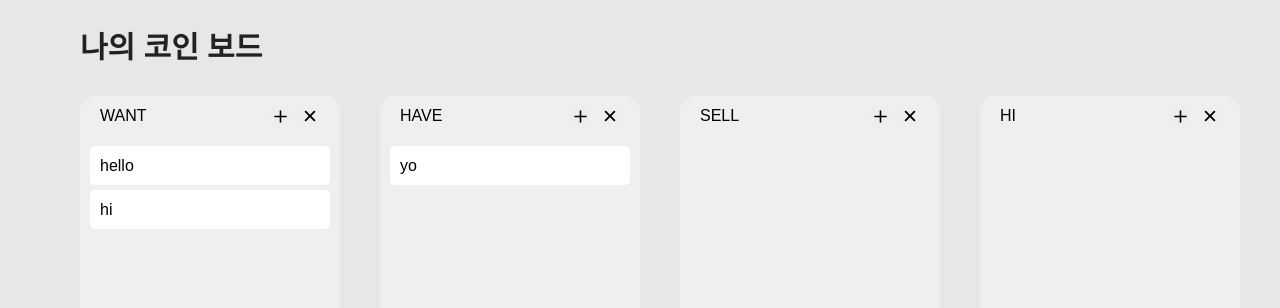
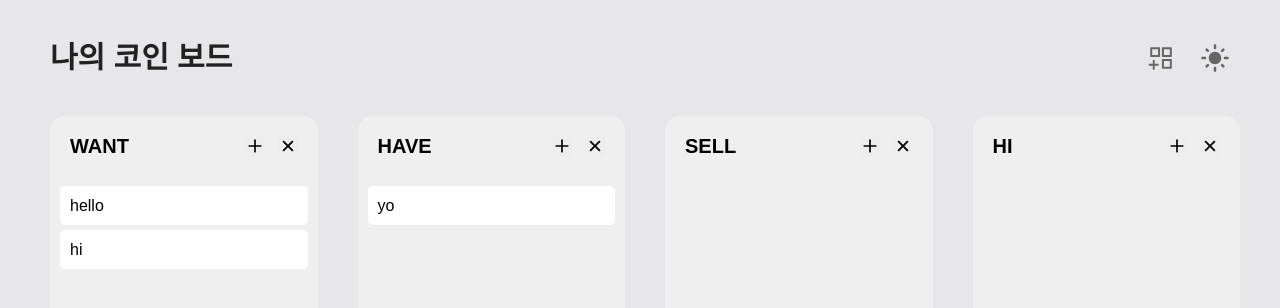
Before and after one commit to wjstjdus96/Coin-Tracker, a React (Create React App) app: page /board in a window 1280 px wide. Shown: the top 308 px of the page. Built offline with nearby package versions, Linux system fonts and the light colour scheme.

Commit message:
fix: 버튼 활성화

```diff
--- a/src/atoms.ts
+++ b/src/atoms.ts
@@ -39,3 +39,13 @@ export const trashBinState = atom<boolean>({
   key: "trash",
   default: false,
 });
+
+export const darkState = atom<boolean>({
+  key: "dark",
+  default: false,
+});
+
+export const boardModalState = atom<boolean>({
+  key: "boardModal",
+  default: false,
+});
--- /dev/null
+++ b/src/routes/Board/AddBoard.tsx
@@ -0,0 +1,46 @@
+import { SetterOrUpdater, useRecoilState } from "recoil";
+import { boardModalState } from "../../atoms";
+import styled from "styled-components";
+import { IoClose } from "react-icons/io5";
+
+interface IAddBoardProps {
+  setModalOpen: SetterOrUpdater<boolean>;
+}
+
+const Wrapper = styled.div`
+  width: 300px;
+  height: 200px;
+  z-index: 999;
+  position: absolute;
+  top: 50%;
+  left: 50%;
+  transform: translate(-50%, -50%);
+  background-color: lightgray;
+  border: 1px solid black;
+  border-radius: 8px;
+`;
+
+const Button = styled.div`
+  cursor: pointer;
+  position: absolute;
+  right: 10px;
+  top: 10px;
+`;
+
+function AddBoard(setModalOpen: IAddBoardProps) {
+  const [boardModal, setBoardModal] = useRecoilState(boardModalState);
+
+  const closeModal = () => {
+    setBoardModal(false);
+  };
+
+  return (
+    <Wrapper>
+      <Button onClick={closeModal}>
+        <IoClose />
+      </Button>
+    </Wrapper>
+  );
+}
+
+export default AddBoard;
--- a/src/routes/Board/Board.tsx
+++ b/src/routes/Board/Board.tsx
@@ -1,11 +1,12 @@
 import React from "react";
 import styled from "styled-components";
 import { Droppable, Draggable } from "react-beautiful-dnd";
-import { ICoin } from "../../atoms";
+import { boardState, coinState, ICoin } from "../../atoms";
 import Card from "./Card";
 import { FaRegPlusSquare, FaRegWindowClose } from "react-icons/fa";
 import { IoClose } from "react-icons/io5";
 import { TbPlus } from "react-icons/tb";
+import { useRecoilState } from "recoil";
 
 const Wrapper = styled.div<IWrapper>`
   background-color: ${(props) => props.theme.boardColor};
@@ -25,19 +26,21 @@ const BoardHeader = styled.div`
   display: flex;
   align-items: center;
   justify-content: space-between;
-
   margin-bottom: 10px;
+  height: 40px;
 `;
 
 const BoardTitle = styled.h2`
   padding-left: 20px;
-  font-weight: 500;
+  font-weight: 700;
+  font-size: 20px;
 `;
 
 const ButtonWrapper = styled.div`
-  width: 70px;
   display: flex;
-  justify-content: space-between;
+  align-items: center;
+  justify-content: center;
+  gap: 0.8rem;
   padding-right: 20px;
 `;
 
@@ -49,6 +52,7 @@ const Button = styled.div`
   align-items: center;
   background-color: ${(props) => props.theme.buttonColor};
   border-radius: 20%;
+  cursor: pointer;
 `;
 
 const Area = styled.div<IArea>`
@@ -79,6 +83,18 @@ interface IBoardProps {
 }
 
 function Board({ boardId, coins, index }: IBoardProps) {
+  const [boards, setBoards] = useRecoilState(boardState);
+  const [cards, setCards] = useRecoilState(coinState);
+  const AddCard = () => {};
+  const DeleteBoard = () => {
+    setBoards((allBoards) => {
+      const boardsCopy = [...allBoards];
+      const boardIndex = boardsCopy.findIndex((item) => item == boardId);
+      boardsCopy.splice(boardIndex, 1);
+      return boardsCopy;
+    });
+  };
+
   return (
     <Draggable draggableId={boardId} index={index} key={boardId}>
       {(provided, snapshot) => (
@@ -91,10 +107,10 @@ function Board({ boardId, coins, index }: IBoardProps) {
           <BoardHeader>
             <BoardTitle>{boardId}</BoardTitle>
             <ButtonWrapper>
-              <Button>
-                <TbPlus size="19" />
+              <Button onClick={AddCard}>
+                <TbPlus size="20" />
               </Button>
-              <Button>
+              <Button onClick={DeleteBoard}>
                 <IoClose size="20" />
               </Button>
             </ButtonWrapper>
--- a/src/routes/Board/BoardList.tsx
+++ b/src/routes/Board/BoardList.tsx
@@ -7,23 +7,35 @@ import {
 } from "react-beautiful-dnd";
 import { useRecoilState, useRecoilValue } from "recoil";
 import styled from "styled-components";
-import { boardState, coinState, trashBinState } from "../../atoms";
+import {
+  boardModalState,
+  boardState,
+  coinState,
+  darkState,
+  trashBinState,
+} from "../../atoms";
 import Board from "./Board";
 import TrashBin from "./TrashBin";
-import { FaRegPlusSquare } from "react-icons/fa";
+import { AiOutlineAppstoreAdd } from "react-icons/ai";
+import { MdNightlight, MdLightMode } from "react-icons/md";
+import AddBoard from "./AddBoard";
 
 const Wrapper = styled.div`
   display: flex;
   justify-content: center;
   flex-direction: column;
   margin: 0 auto;
-  padding-left: 80px;
+  padding-left: 50px;
   /* max-width: 850px; */
   width: 100%;
   position: relative;
 `;
 
-const Nav = styled.div``;
+const Nav = styled.div`
+  display: flex;
+  justify-content: space-between;
+  padding: 10px 50px 10px 0px;
+`;
 
 const Title = styled.h1`
   margin: 30px 0px 30px;
@@ -43,14 +55,27 @@ const Buttons = styled.div`
   display: flex;
   justify-content: center;
   align-items: center;
+  gap: 1.5rem;
 `;
 
-const Button = styled.div``;
+const Button = styled.div`
+  display: flex;
+  justify-content: center;
+  align-items: center;
+  border-radius: 10px;
+  color: ${(props) => props.theme.secondaryTextColor};
+  cursor: pointer;
+  &:hover {
+    color: ${(props) => props.theme.accentColor};
+  }
+`;
 
 function BoardList() {
   const [boards, setBoards] = useRecoilState(boardState);
   const [coins, setCoins] = useRecoilState(coinState);
   const [trashBin, setTrashBin] = useRecoilState(trashBinState);
+  const [isDark, setIsDark] = useRecoilState(darkState);
+  const [boardModal, setBoardModal] = useRecoilState(boardModalState);
   const onDragEnd = (info: DropResult) => {
     console.log(info);
     const { destination, source } = info;
@@ -96,10 +121,19 @@ function BoardList() {
 
     setTrashBin(false);
   };
+
   const onDragStart = ({ type }: DragStart) => {
     if (type === "coins") {
       setTrashBin(true);
     }
+  };
+
+  const onAddBoard = () => {
+    setBoardModal(true);
+  };
+
+  const onChangeTheme = () => {
+    setIsDark((prev) => !prev);
   };
 
   return (
@@ -108,10 +142,15 @@ function BoardList() {
         <Nav>
           <Title>나의 코인 보드</Title>
           <Buttons>
-            <Button></Button>
-            <Button></Button>
+            <Button onClick={onAddBoard}>
+              <AiOutlineAppstoreAdd size="30" />
+            </Button>
+            <Button onClick={onChangeTheme}>
+              {isDark ? <MdNightlight size="30" /> : <MdLightMode size="30" />}
+            </Button>
           </Buttons>
         </Nav>
+        {boardModal && <AddBoard setModalOpen={setBoardModal} />}
         <Droppable droppableId="boards" direction="horizontal" type="boards">
           {(provided, snapshot) => (
             <Boards ref={provided.innerRef} {...provided.droppableProps}>
```
